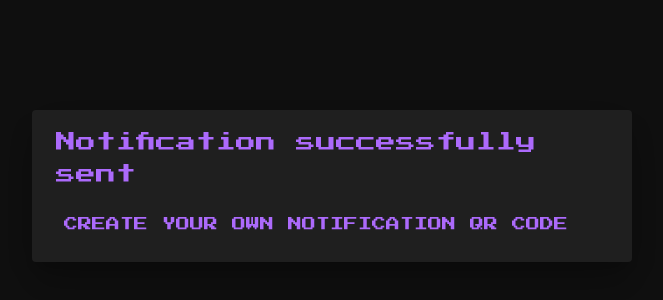
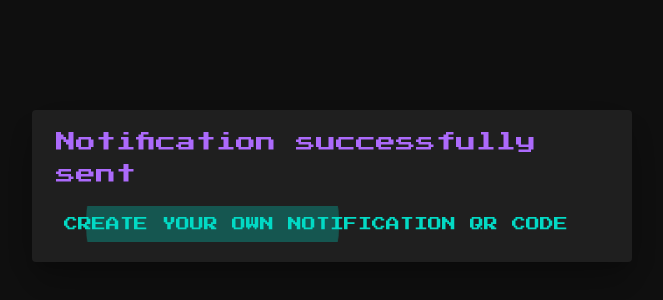
Before and after one commit to motherbrainn/noti-fly, a Next.js app in the folder client/: page /notification-sent in a window 1280 px wide. Shown: the part 214-514 px from the top of the page, without its empty margins (308-971 px from the left). Built offline with nearby package versions, Linux system fonts and the light colour scheme.

Commit message:
update notification sent button

```diff
--- a/client/components/MainContainer.tsx
+++ b/client/components/MainContainer.tsx
@@ -86,7 +86,11 @@ const MainContainer = () => {
           </DialogContentText>
         </DialogContent>
         <DialogActions>
-          <ModalButton onClick={handlePrint} className="hide-when-printing">
+          <ModalButton
+            onClick={handlePrint}
+            className="hide-when-printing"
+            autoFocus
+          >
             Print Notification QR Code
           </ModalButton>
           <ModalButton onClick={handleClose} className="hide-when-printing">
--- a/client/pages/notification-sent.tsx
+++ b/client/pages/notification-sent.tsx
@@ -1,6 +1,7 @@
-import { Button, Dialog, DialogContent, DialogTitle } from "@mui/material";
+import { Dialog, DialogContent, DialogTitle } from "@mui/material";
 import Head from "next/head";
 import router from "next/router";
+import { ModalButton } from "../common";
 import styles from "../styles/Home.module.css";
 
 const handleClick = () => {
@@ -24,9 +25,9 @@ const NotificationSent = () => {
           {"Notification successfully sent"}
         </DialogTitle>
         <DialogContent>
-          <Button onClick={handleClick}>
+          <ModalButton onClick={handleClick} autoFocus>
             Create your own notification QR Code
-          </Button>
+          </ModalButton>
         </DialogContent>
       </Dialog>
     </div>
```
